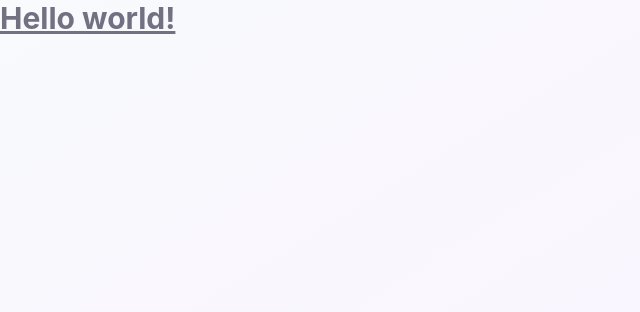
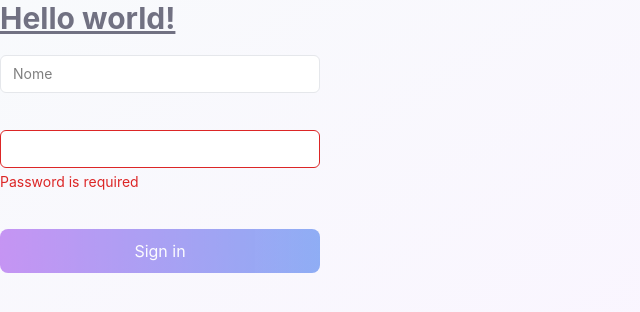
Before and after one commit to heitorl/cards-marketplace, a React (Vite) app: page / in a window 1280 px wide. Shown: the top 312 px of the page, without its empty margins (0-640 px from the left). Built offline with nearby package versions, Linux system fonts and the light colour scheme.

Commit message:
feat: create button and input component

```diff
--- a/index.html
+++ b/index.html
@@ -4,6 +4,7 @@
     <meta charset="UTF-8" />
     <link rel="icon" type="image/svg+xml" href="/vite.svg" />
     <meta name="viewport" content="width=device-width, initial-scale=1.0" />
+
     <title>cards-marketplace</title>
   </head>
   <body>
--- a/package.json
+++ b/package.json
@@ -12,6 +12,7 @@
   },
   "dependencies": {
     "@tailwindcss/vite": "^4.2.1",
+    "lucide-react": "^0.575.0",
     "react": "^19.2.0",
     "react-dom": "^19.2.0",
     "tailwindcss": "^4.2.1"
--- a/src/App.tsx
+++ b/src/App.tsx
@@ -1,9 +1,22 @@
+import { Button } from "./components/Button"
+import { Input } from "./components/Input"
+
 function App() {
   return (
     <div className="min-h-screen bg-app-gradient">
       <h1 className="text-3xl font-bold text-muted-foreground underline">
         Hello world!
       </h1>
+      <div className="w-80 h-64 flex flex-col justify-around">
+        <Input placeholder="Nome" />
+
+        <Input
+          type="password"
+          variant="error"
+          errorMessage="Password is required"
+        />
+        <Button>Sign in</Button>
+      </div>
     </div>
   )
 }
--- /dev/null
+++ b/src/components/Button.tsx
@@ -0,0 +1,14 @@
+import type { ButtonHTMLAttributes } from "react"
+
+type ButtonProps = ButtonHTMLAttributes<HTMLButtonElement>
+
+export const Button = ({ children, ...props }: ButtonProps) => {
+  return (
+    <button
+      {...props}
+      className="bg-button-gradient w-full rounded-lg flex items-center justify-center py-2.5 px-4  cursor-pointer text-white opacity-50"
+    >
+      {children}
+    </button>
+  )
+}
--- /dev/null
+++ b/src/components/Input.tsx
@@ -0,0 +1,86 @@
+import { forwardRef, type InputHTMLAttributes, type ReactNode } from "react"
+
+type InputVariant = "default" | "error"
+
+interface InputProps extends InputHTMLAttributes<HTMLInputElement> {
+  variant?: InputVariant
+  errorMessage?: string
+  leftIcon?: ReactNode
+  rightIcon?: ReactNode
+}
+
+export const Input = forwardRef<HTMLInputElement, InputProps>(
+  (
+    {
+      variant = "default",
+      errorMessage,
+      leftIcon,
+      rightIcon,
+      className = "",
+      ...props
+    },
+    ref
+  ) => {
+    const baseStyles = `
+      w-full
+      rounded-md
+      border
+      bg-white
+      px-3
+      py-2
+      text-sm
+      outline-none
+      transition
+      disabled:cursor-not-allowed
+      disabled:opacity-50`
+
+    const variants = {
+      default: `
+        border-[#e5e7eb]
+        focus:border-primary
+        focus:ring-2
+        focus:ring-primary/20
+      `,
+      error: `
+        border-semantic-error
+        focus:ring-2
+        focus:ring-semantic-error/20
+      `,
+    }
+
+    return (
+      <div className="w-full space-y-1">
+        <div className="relative flex items-center">
+          {leftIcon && (
+            <div className="absolute left-3 text-muted-foreground">
+              {leftIcon}
+            </div>
+          )}
+
+          <input
+            ref={ref}
+            className={`
+              ${baseStyles}
+              ${variants[variant]}
+              ${leftIcon ? "pl-10" : ""}
+              ${rightIcon ? "pr-10" : ""}
+              ${className}
+            `}
+            aria-invalid={variant === "error"}
+            {...props}
+          />
+
+          {rightIcon && (
+            <div className="absolute right-3 text-muted-foreground">
+              {rightIcon}
+            </div>
+          )}
+        </div>
+
+        {errorMessage && (
+          <p className="text-sm text-semantic-error">{errorMessage}</p>
+        )}
+      </div>
+    )
+  }
+)
--- a/src/index.css
+++ b/src/index.css
@@ -13,6 +13,7 @@
   --color-input-background: #f3f3f5;
   --color-foreground: #111111;
   --color-muted-foreground: #717182;
+  --color-semantic-error: #dc2626;
 }
 
 @layer utilities {
```
Also changed, not shown: 1 other file (tests, documents, lock files or other folders).
